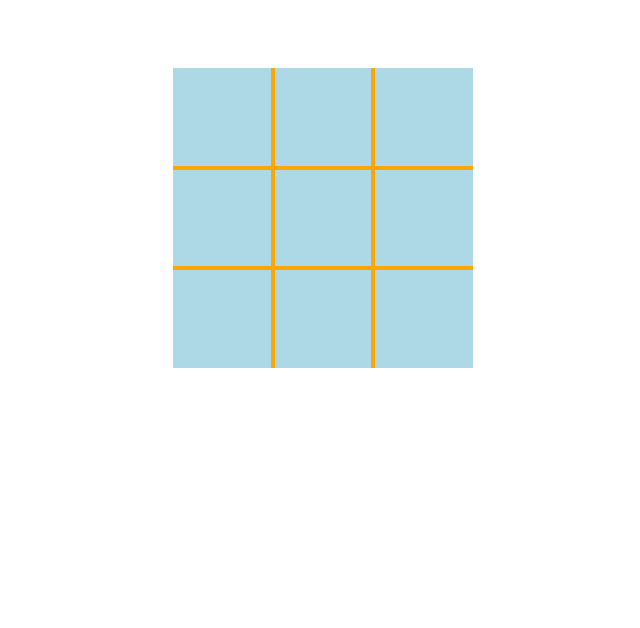
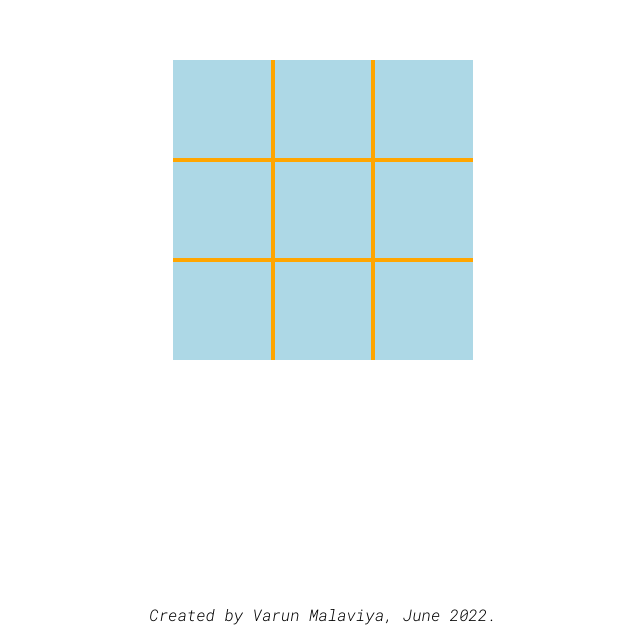
Before and after one commit to DustyDogCodex/Tic-Tac-Toe, a plain HTML site: page index.html in a window 1280 px wide. Shown: the part 182-810 px from the top of the page, without its empty margins (317-957 px from the left). Drawn offline with Linux system fonts and the light colour scheme.

Commit message:
Cleaned up code. Finished Project!

```diff
--- a/index.html
+++ b/index.html
@@ -11,35 +11,33 @@
     <link href="https://fonts.googleapis.com/css2?family=Roboto+Mono:ital,wght@1,300&display=swap" rel="stylesheet">
 </head>
 <body>
-    <!--the board for playying Tic Tac Roe. Contains 9 units-->
+    <!--the board for playing Tic Tac Roe. Contains 9 units-->
     <div class="play-area" id="'play-area">
-        <div class="unit" data-unit>
-            <div class="placingArea">
-
-            </div>
-        </div>
-        <div class="unit" data-unit>
+        <div class="unit">
             <div class="placingArea"></div>
         </div>
-        <div class="unit" data-unit>
+        <div class="unit">
             <div class="placingArea"></div>
         </div>
-        <div class="unit" data-unit>
+        <div class="unit">
             <div class="placingArea"></div>
         </div>
-        <div class="unit" data-unit>
+        <div class="unit">
             <div class="placingArea"></div>
         </div>
-        <div class="unit" data-unit>
+        <div class="unit">
             <div class="placingArea"></div>
         </div>
-        <div class="unit" data-unit>
+        <div class="unit">
             <div class="placingArea"></div>
         </div>
-        <div class="unit" data-unit>
+        <div class="unit">
             <div class="placingArea"></div>
         </div>
-        <div class="unit" data-unit>
+        <div class="unit">
+            <div class="placingArea"></div>
+        </div>
+        <div class="unit">
             <div class="placingArea"></div>
         </div>
     </div>
@@ -48,6 +46,9 @@
         <div data-winning-text>Player Wins!</div>
         <button id="restartButton">Restart</button>
     </div>
+    <footer>
+        Created by Varun Malaviya, June 2022.
+    </footer>
     <script src="script.js"></script>
 </body>
 </html>
--- a/style.css
+++ b/style.css
@@ -4,6 +4,7 @@
 }
 
 :root{
+    /* using CSS variables to switch symbols while hovering */
     --current-symbol : url('https://library.kissclipart.com/20180902/xlq/kissclipart-orange-x-transparent-background-clipart-fossil-fue-a676aa326e9ea7a9.png')
 }
 
@@ -14,7 +15,7 @@ body{
 
 .play-area{
     width: 100vw;
-    height: 100vh;
+    height: 98vh;
     display: grid;
     align-content: center;
     align-items: center;
@@ -58,6 +59,7 @@ body{
 .unit:nth-child(8){
     border-bottom: 0;
 }
+
 /* use JS to assign these classes once user makes a selection on where to place cross or circle */
 /* set cursors to not allowed once a cross or circl has been place */
 .cross{
@@ -83,7 +85,7 @@ body{
 
 .placingArea:not(.cross):not(.circle):hover{
     opacity: 0.5;
-    /* maybe use CSS variables with background to switch between circle and cross when players switch turns */
+    /*using CSS variables with background to switch between circle and cross when players switch turns */
     background: var(--current-symbol);
     background-size: contain;
     height: 90px;
@@ -122,3 +124,11 @@ button:hover{
     background: rgb(38,208,124);
     color: rgb(255,184,28)
 }
+
+footer{
+    height: 2vh;
+    display: flex;
+    align-items: center;
+    justify-content: center;
+    padding: 1%;
+}
```
Also changed, not shown: script.js (+4 -3 lines).
